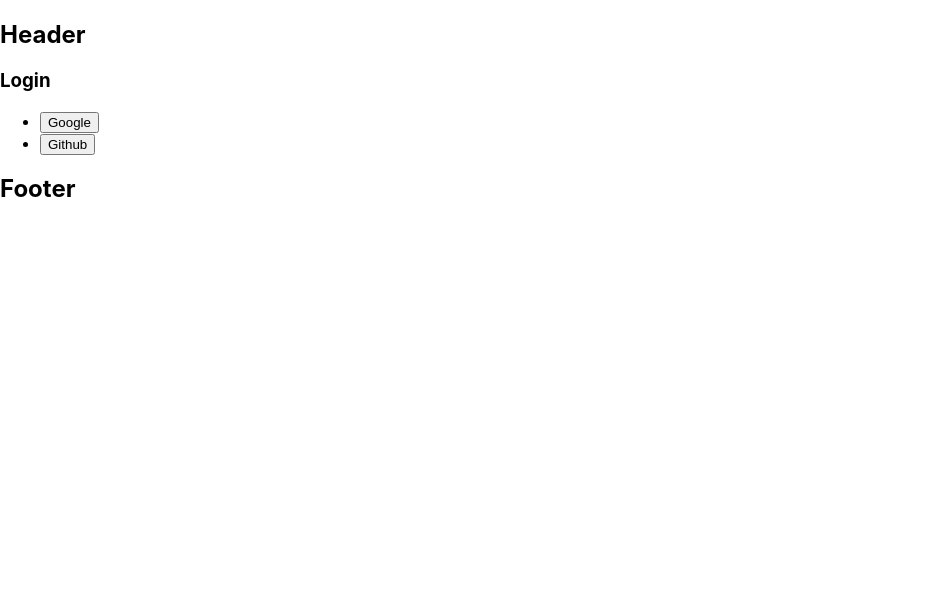
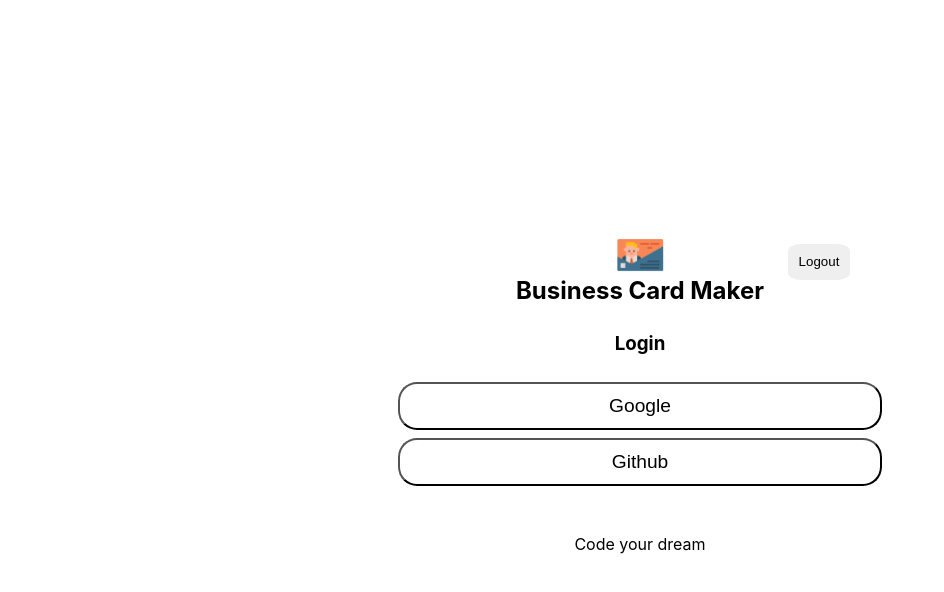
Before and after one commit to cktjdgus45/react-cardmaker, a React (Create React App) app: page / in a window 1280 px wide. Shown: the top 592 px of the page, without its empty margins (0-944 px from the left). Built offline with nearby package versions, Linux system fonts and the light colour scheme; no server answers.

Commit message:
style login

```diff
--- a/src/App.css
+++ /dev/null
@@ -1,38 +0,0 @@
-.App {
-  text-align: center;
-}
-
-.App-logo {
-  height: 40vmin;
-  pointer-events: none;
-}
-
-@media (prefers-reduced-motion: no-preference) {
-  .App-logo {
-    animation: App-logo-spin infinite 20s linear;
-  }
-}
-
-.App-header {
-  background-color: #282c34;
-  min-height: 100vh;
-  display: flex;
-  flex-direction: column;
-  align-items: center;
-  justify-content: center;
-  font-size: calc(10px + 2vmin);
-  color: white;
-}
-
-.App-link {
-  color: #61dafb;
-}
-
-@keyframes App-logo-spin {
-  from {
-    transform: rotate(0deg);
-  }
-  to {
-    transform: rotate(360deg);
-  }
-}
--- a/src/app.jsx
+++ b/src/app.jsx
@@ -1,8 +1,12 @@
-import './app.css';
+import styles from './app.module.css';
 import Login from './components/login/login';
 
 function App({ authService }) {
-  return <Login authService={authService} />
+  return (
+    <div className={styles.app}>
+      <Login authService={authService} />
+    </div>
+  )
 }
 
 export default App;
--- /dev/null
+++ b/src/app.module.css
@@ -0,0 +1,14 @@
+@value makerGrey from './common/colors.css';
+
+*{
+  box-sizing: border-box;
+}
+
+.app{
+  width: 100%;
+  height: 100vh;
+  display: flex;
+  justify-content: center;
+  align-items: center;
+  background-color: makerGrey;
+}
--- a/src/components/footer/footer.jsx
+++ b/src/components/footer/footer.jsx
@@ -1,7 +1,10 @@
 import React from 'react';
+import styles from './footer.module.css';
 
 const Footer = (props) => (
-    <h1>Footer</h1>
+    <footer className={styles.footer}>
+        <p className={styles.title}>Code your dream</p>
+    </footer>
 );
 
 export default Footer;
--- /dev/null
+++ b/src/components/footer/footer.module.css
@@ -0,0 +1,11 @@
+@value makerWhite,makerGreen from '../../common/colors.css';
+
+.footer {
+    width: 100%;
+    background-color: makerGreen;
+    text-align: center;
+}
+
+.title{
+    color: makerWhite;
+}
--- a/src/components/header/header.jsx
+++ b/src/components/header/header.jsx
@@ -1,7 +1,13 @@
 import React from 'react';
+import styles from './header.module.css';
 
-const Header = (props) => (
-    <h1>Header</h1>
+
+const Header = (onLogout) => (
+    <header className={styles.header}>
+        {onLogout && (<button className={styles.logout} onClick={onLogout}>Logout</button>)}
+        <img className={styles.logo} src="/images/logo.png" alt="logo" />
+        <h1 className={styles.title}>Business Card Maker</h1>
+    </header>
 );
 
 export default Header;
--- /dev/null
+++ b/src/components/header/header.module.css
@@ -0,0 +1,31 @@
+@value makerGreen,makerWhite,makerBlack from '../../common/colors.css';
+
+.header{
+    width: 100%;
+    text-align: center;
+    padding: 0.5em;
+    background-color: makerGreen;
+    position: relative;
+}
+
+.logo{
+    width: 3em;
+}
+
+.title{
+    margin: 0;
+    color: makerWhite;
+}
+
+.logout{
+    position: absolute;
+    right: 3em;
+    top: 1em;
+    padding: 0.8em;
+    border-radius: 20%;
+    background-color: makerBlack;
+    color: makerWhite;
+    outline: 0;
+    border: 0;
+    cursor: pointer;
+}
--- a/src/components/login/login.jsx
+++ b/src/components/login/login.jsx
@@ -1,19 +1,24 @@
 import React from 'react';
 import Footer from '../footer/footer';
 import Header from '../header/header';
+import styles from './login.module.css';
 
 const Login = ({ authService }) => {
     const onLogin = (event) => {
         authService.login(event.currentTarget.textContent).then(console.log);
     }
     return (
-        <section>
+        <section className={styles.login}>
             <Header />
             <section>
                 <h1>Login</h1>
-                <ul>
-                    <li><button onClick={onLogin}>Google</button></li>
-                    <li><button onClick={onLogin}>Github</button></li>
+                <ul className={styles.list}>
+                    <li className={styles.item}>
+                        <button className={styles.button} onClick={onLogin}>Google</button>
+                    </li>
+                    <li className={styles.item}>
+                        <button className={styles.button} onClick={onLogin}>Github</button>
+                    </li>
                 </ul>
             </section>
             <Footer />
--- /dev/null
+++ b/src/components/login/login.module.css
@@ -0,0 +1,32 @@
+@value makerGreen,makerLightPink,makerWhite from '../../common/colors.css';
+
+.login{
+    width: 500px;
+    text-align: center;
+    display: flex;
+    flex-direction: column;
+    justify-content: center;
+    background-color: makerWhite;
+}
+
+.list{
+    width: 100%;
+    display: flex;
+    flex-direction: column;
+    list-style: none;
+    padding: 0.5em;
+}
+
+.item{
+    margin-bottom: 0.5em;
+}
+.button{
+    width: 100%;
+    height: 2.5em;
+    font-size: 1.2rem;
+    background-color: transparent;
+    cursor: pointer;
+    border-radius: 1.2rem;
+    border: 0.2rem solid makerGreen;
+    outline: none;
+}
```
Also changed, not shown: public/images/default_logo.png (renamed from src/images/default_logo.png), public/images/logo.png (renamed from src/images/logo.png).
